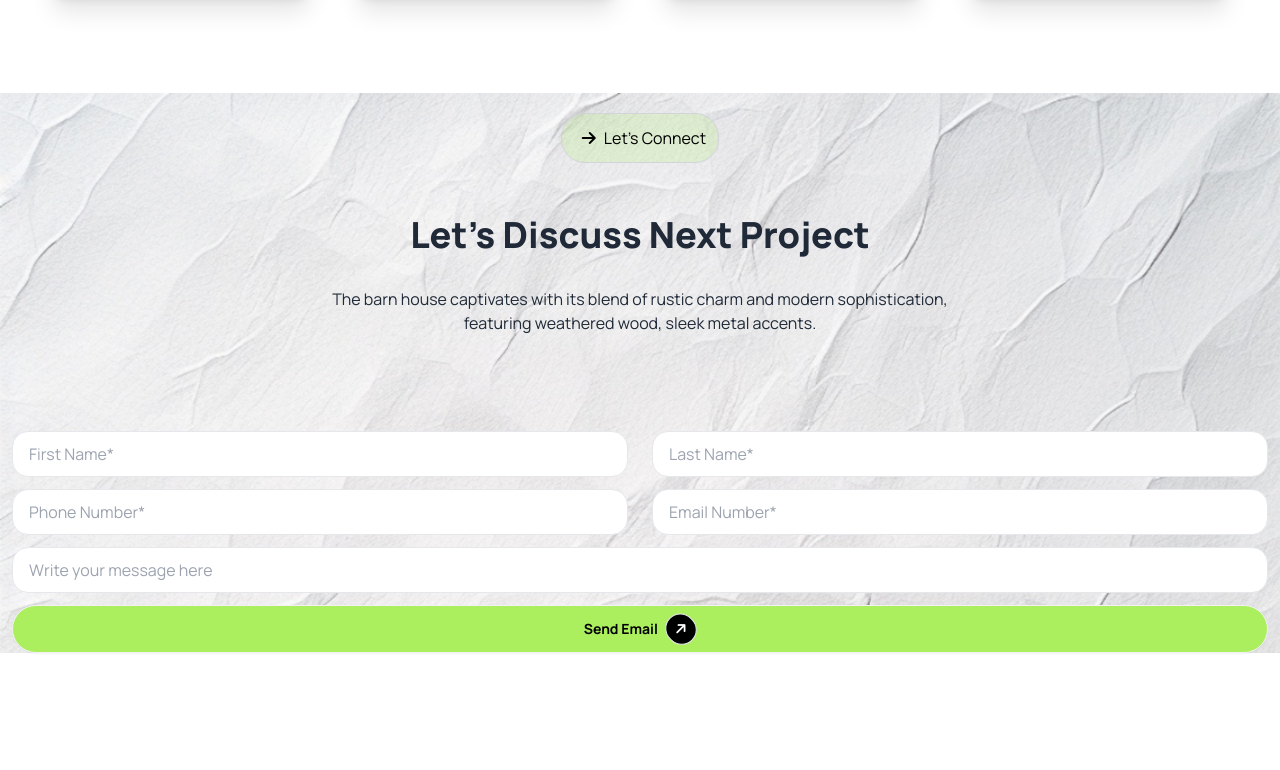
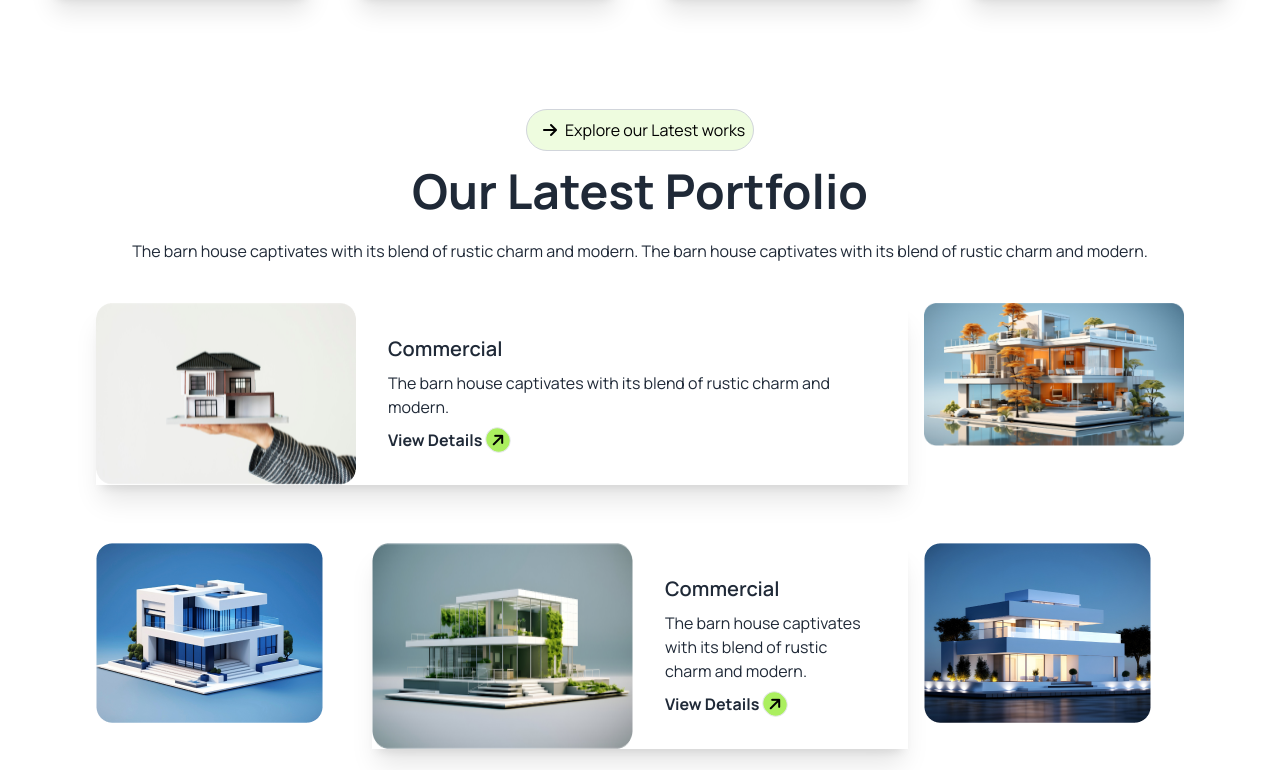
Before and after one commit to isrataunkona/B10-Assignment-03, a plain HTML site: page index.html in a window 1280 px wide. Shown: the part 2383-3153 px from the top of the page. Before the commit the page ends 3132 px from the top, so only its background shows below. Drawn offline with nearby package versions, Linux system fonts and the light colour scheme.

Commit message:
latest portfolio section added

```diff
--- a/index.html
+++ b/index.html
@@ -171,6 +171,65 @@
             </section>
 
         </div>
+
+
+        <!-- Our latest portfolio section -->
+        <section class="bg-base-100 mx-24">
+            <div class="text-center">
+                <button class="text-black bg-[#ABEF5F33] p-2 my-4 border border-gray-300 rounded-3xl"><i class="fa-solid fa-arrow-right px-2"></i>Explore our Latest works</button>
+            </div>
+            <h3 class="text-5xl font-bold text-center mb-6 ">Our Latest Portfolio</h3>
+            <p class="text-base font=semibold text-center mb-10">The barn house captivates with its blend of rustic charm and modern. The barn house captivates with its blend of rustic charm and modern.</p>
+            <div class="grid grid-cols-4 gap-4">
+                <div class="col-span-3 h-56">
+                    <div class="flex flex-cols-1 md:flex-cols-2">
+                        <div class=" bg-base-100 shadow-xl flex flex-cols-1 ">
+                            <img src="assets/img1.png"/>
+                            <div class="card-body">
+                                <h2 class="card-title">Commercial</h2>
+                                <p>The barn house captivates with its blend of rustic charm and modern.</p>
+                                <div class="card-actions justify-start">
+                                    <button class="font-bold">View Details <i class="fa-solid fa-arrow-right -rotate-45 bg-[#ABEF5F] border text-black rounded-3xl p-1"></i></button>
+                                  </div>
+                            </div>
+                        </div>
+                        </div>
+                </div>
+                <div><img class="h-70" src="assets/img2.png" alt="" /></div>
+                <div class="">
+                    <img src="assets/img3.png" alt="">
+                </div>
+                <div class="col-span-2">
+                    <div class="col-span-2 h-56">
+                        <div class="flex flex-cols-1 md:flex-cols-2">
+                            <div class=" bg-base-100 shadow-xl flex flex-cols-1 ">
+                                <img src="assets/img4.png"/>
+                                <div class="card-body">
+                                    <h2 class="card-title">Commercial</h2>
+                                    <p>The barn house captivates with its blend of rustic charm and modern.</p>
+                                    <div class="card-actions justify-start">
+                                        <button class="font-bold">View Details <i class="fa-solid fa-arrow-right -rotate-45 bg-[#ABEF5F] border text-black rounded-3xl p-1"></i></button>
+                                      </div>
+                                </div>
+                            </div>
+                            </div>
+                    </div>
+                </div>
+                <div class="">
+                    <img src="assets/img5.png" alt="">
+                </div>
+              </div>
+        </section>
+
+
+
+
+
+
+
+
+
+
         <!-- Next Project discussion section -->
          <div class="bg-[url('../assets/bg.jpg')] bg-cover h-500">
             <div>
@@ -183,7 +242,7 @@
                 </section>
              </div>
              <!-- form section -->
-             <form class="md:container mx-auto my-24">
+             <form class="md:container mx-auto pb-14 my-24">
              <div class="grid grid-cols-1 md:grid-cols-2">
                <div class="px-3 mb-6 md:mb-0">
                  <input class="appearance-none block w-full bg-white text-gray-700 border rounded-2xl py-3 px-4 mb-3 leading-tight focus:outline-none focus:bg-white" id="grid-first-name" type="text" placeholder="First Name*">
@@ -203,21 +262,37 @@
 
              <div class="mb-6">
                <div class="px-3 mb-6 md:mb-0">
-                 <input class="appearance-none block w-full bg-white text-gray-700 border border-gray-200 rounded-2xl py-3 px-4 mb-3 leading-tight focus:outline-none focus:bg-white focus:border-gray-500" id="" type="" placeholder="Write your message here">
+                 <input class="appearance-none block w-full bg-white text-gray-700 border border-gray-200 rounded-2xl  px-4 mb-3 leading-tight focus:outline-none focus:bg-white focus:border-gray-500 h-52" id="" type="" placeholder="Write your message here">
                  <a class="btn bg-booking-primary rounded-3xl text-black font-bold w-full">Send Email <i class="fa-solid fa-arrow-right -rotate-45 bg-black border text-white rounded-2xl p-2"></i></a>
                </div>
              </div>
-
            </form>
          </div>
 
 
 
 
+
+
+
     </main>
+
     <!-- footer Section -->
-    <footer>
+        <footer class="footer footer-center bg-black text-[#E9E9E9] rounded p-10">
+            <div class=" flex text-center ">
+                <i class="fa-solid fa-arrow-right -rotate-45 bg-[#ABEF5F] border border-black text-black rounded-3xl p-1.5"></i>
+                <a class="font-bold text-xl">Rinterio</a>
+            </div>
+            <p class="lg:w-25 sm:w-full text-[#737373]">The barn house captivates with its blend of rustic charm and modern sophistication, <br> featuring weathered wood, sleek metal accents.</p>
+            <nav class="grid grid-flow-col gap-20 text-[#E9E9E9]">
+              <a class="link link-hover">Home</a>
+              <a class="link link-hover">Services</a>
+              <a class="link link-hover">Portfolio</a>
+              <a class="link link-hover">Blog</a>
+              <a class="link link-hover">Contact Us</a>
+            </nav>
+            <a class="flex btn bg-booking-primary rounded-3xl text-black font-bold p-3">Book Consult <i class="fa-solid fa-arrow-right -rotate-45 bg-black border text-white rounded-3xl p-1"></i></a>
+          </footer>
 
-    </footer>
 </body>
 </html>
```
